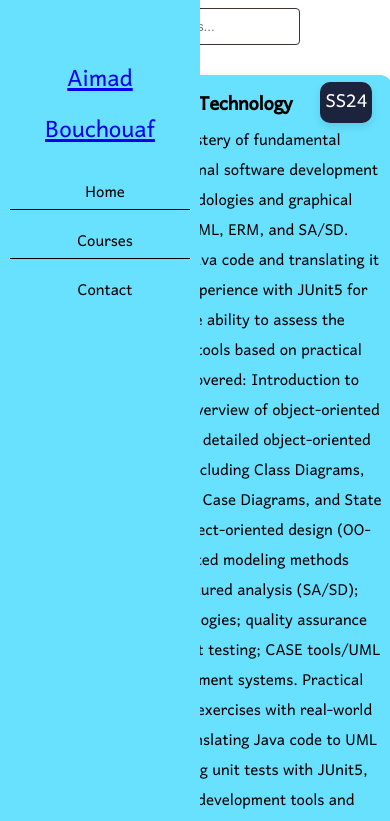
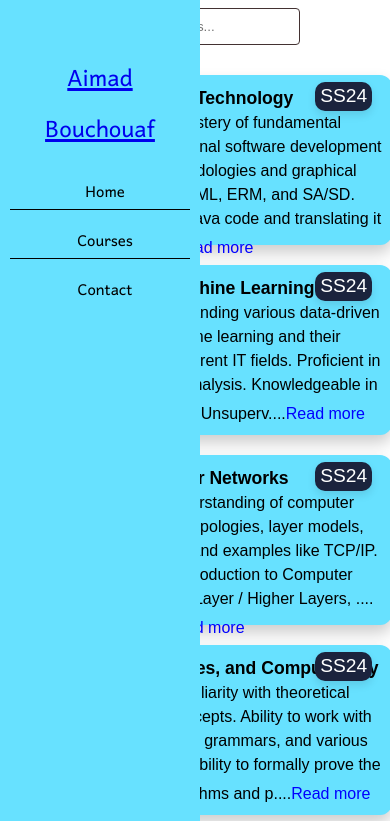
Before and after one commit to Imadjaha/portfolio, a Next.js app: page /courses in a window 390 px wide. Shown: the top 821 px of the page. Built offline with nearby package versions, Linux system fonts and the light colour scheme.

Commit message:
added Courses

```diff
--- a/src/app/courses/courses.css
+++ b/src/app/courses/courses.css
@@ -9,6 +9,31 @@
 @media screen and (max-width: 600px) {
   .cardContainer1 {
     grid-template-columns: 1fr;
+    padding: 0px;
+  box-sizing: border-box;
+  margin: 0;
+  padding: 0;
+
+  font-family: 'Poppins', sans-serif;
+  font-size: 16px;
+  line-height: 1.5;
+  color: #333;
+
+
+  }
+
+  .card1 {
+    padding: 0;
+    width: 100%;
+    height: auto;
+
+
+  }
+
+  .cardShortcut {
+   top: 0;
+   right: 10px;
+
   }
 
 }
@@ -20,10 +45,14 @@
   padding: 20px;
 
   width: 1fr;
+  height: 150px;
   padding:10px;
 
   position: relative;
   transition: transform 0.3s, box-shadow 0.3s; /* Sanfter Übergang für Hover-Effekte */
+}
+.card1.expanded {
+  height: auto; /* Auto height for expanded card */
 }
 
 .card1:hover {
@@ -33,11 +62,9 @@
 
 .cardTitle {
   color:black;
-  font-size: 1.2em;
+  font-size: 1.1em;
   font-display: swap;
-
   font-weight: bold;
-
 
 }
 
@@ -90,3 +117,29 @@
 .searchInput:active {
   box-shadow: 2px 2px 15px #8707ff inset;
 }
+
+.readMore {
+  color: blue;
+  cursor: pointer;
+  display: inline-block;
+  margin-top: 5px;
+}
+
+.scrollToTopButton {
+  position: fixed;
+  bottom: 20px;
+  right: 20px;
+
+
+  border: none;
+  border-radius: 50%;
+  width: 10px;
+  height: 10px;
+  cursor: pointer;
+
+  display: flex;
+  align-items: center;
+  justify-content: center;
+
+  transition: background-color 0.3s;
+}
--- a/src/app/courses/page.jsx
+++ b/src/app/courses/page.jsx
@@ -1,14 +1,18 @@
 'use client';
-import { useState } from 'react';
-
+import { useState, useEffect } from 'react';
+import Image from 'next/image';
 import courses from './courses';
 import './courses.css';
+import scrollTopButton from './assets/up-arrow.png';
 
 export default function Courses() {
 
 
 
 const [searchQuery, setSearchQuery] = useState('');
+const [expandedCards, setExpandedCards] = useState([]);
+const [showScrollButton, setShowScrollButton] = useState(false);
+
 const handleSearchChange = (event) => {
   setSearchQuery(event.target.value.toLowerCase());
 }
@@ -22,12 +26,33 @@ course.semester.toLowerCase().includes(searchQuery) ||
 course.description.toLowerCase().includes(searchQuery)
 );
 
+const handleReadMore = (id) => {
+  setExpandedCards((prevExpandedCards) =>
+    prevExpandedCards.includes(id) ? prevExpandedCards.filter((cardId) => cardId !== id) : [...prevExpandedCards, id]
+  );
+  };
+
+  // Scroll to the card if it is being expanded
+  const scrollToTop = () => {
+    window.scrollTo({ top: 0, behavior: 'smooth' });
+  };
+
+  useEffect(() => {
+    const handleScroll = () => {
+      setShowScrollButton(window.scrollY > 200); // Show button after scrolling down 200px
+    };
+
+    window.addEventListener('scroll', handleScroll);
+    return () => window.removeEventListener('scroll', handleScroll);
+  }, []);
+
 
 
   return (
     <div>
 
     <input
+
       type="text"
       placeholder="Search keywords..."
       value={searchQuery}
@@ -38,16 +63,27 @@ course.description.toLowerCase().includes(searchQuery)
 <div className='cardContainer1'>
         {filteredCourses.length > 0 ? (
           filteredCourses.map((course) => (
-            <div key={course.id} className="card1">
+            <div key={course.id} className={`card1 ${expandedCards.includes(course.id)? 'expanded' : 'truncated'}`}>
               <h2 className="cardTitle">{course.title}</h2>
               <span className='cardShortcut'>{course.semester}</span>
-              <p className="cardDescription">{course.description}</p>
+              <p className='cardDescription'>
+              {expandedCards.includes(course.id) ? course.description : (course.title.length > 43 ? `${course.description.substring(0, 120)}....` : `${course.description.substring(0, 220)}....`)}
+                <span className="readMore" onClick={() => handleReadMore(course.id)}>
+                  {expandedCards.includes(course.id) ? 'Read less' : 'Read more'}
+                  </span>
+                  </p>
             </div>
           ))
         ) : (
           <p>No Result found</p>
         )}
     </div>
+    {showScrollButton && (
+  <button onClick={scrollToTop} className="scrollToTopButton">
+    <Image src={scrollTopButton} alt="Scroll to top button" width={50} height={50} />
+  </button>
+)}
+
 
     </div>
   );
--- a/src/app/globals.css
+++ b/src/app/globals.css
@@ -27,7 +27,7 @@ body {
 }
 
 .btn1 {
-  background-color: teal;
+  background-color: #67e1ff;
   color: white;
   padding: 12px 30px;
   text-align: center;
@@ -50,7 +50,7 @@ body {
   display: inline-block;
   padding: 8px;
   color: white;
-  background-color: teal;
+  background-color: #67e1ff;
   text-align: center;
   cursor: pointer;
   width: 100%;
@@ -81,7 +81,7 @@ body {
 }
 
 .selectedProjects {
-  background-color: teal;
+  background-color: #67e1ff;
   color: white;
   padding: 7px 10px;
   text-align: center;
```
Also changed, not shown: src/app/contact/page.jsx (added, +9 -0 lines), src/app/courses/assets/up-arrow.png (added).
